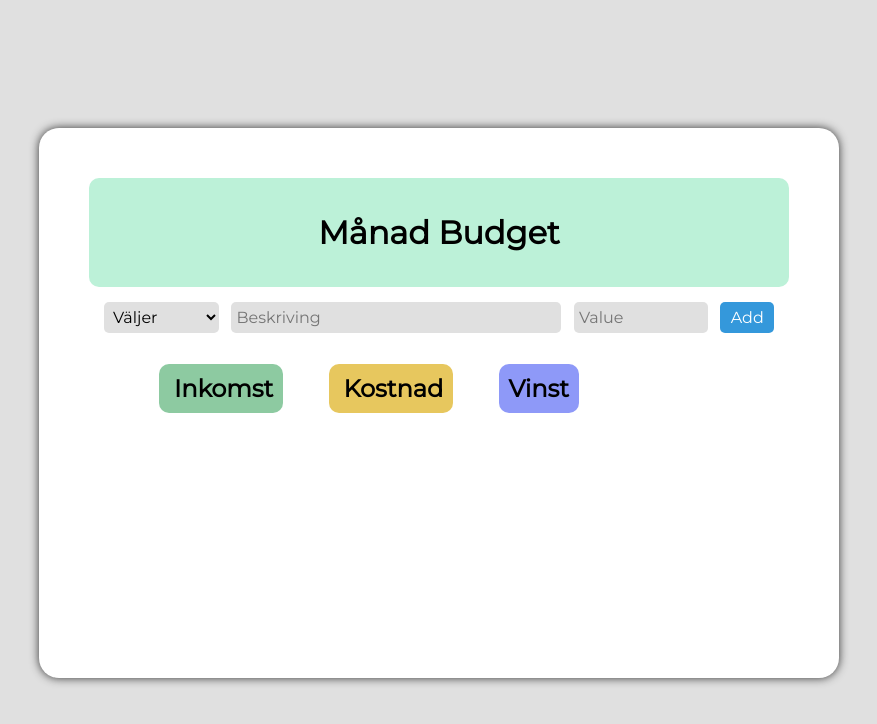
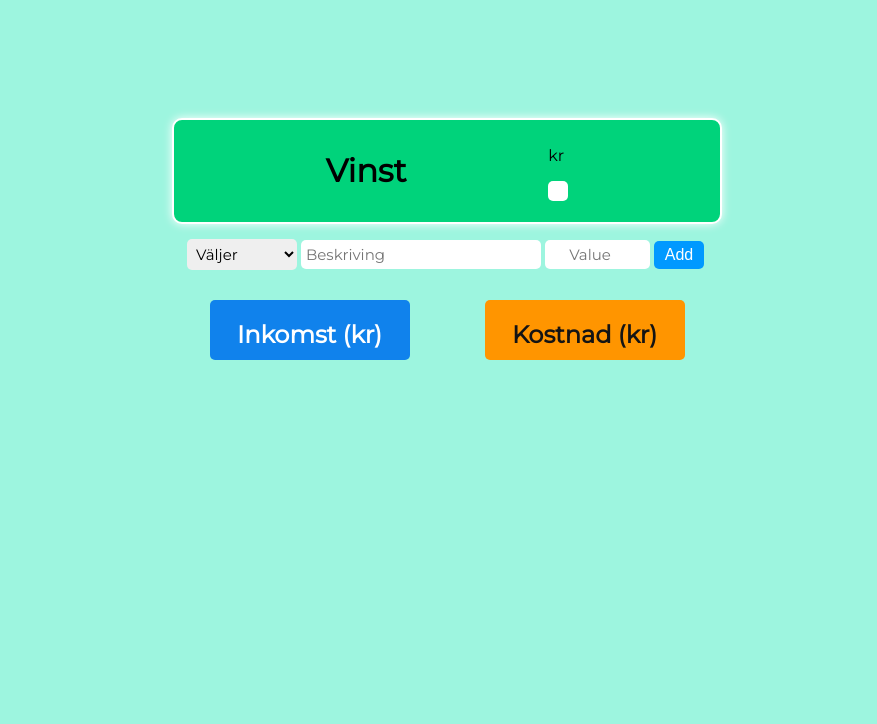
Before and after one commit to SuarPha/Inl-mning2-m-nad-budget, a website: page index.html in a window 1280 px wide. Shown: the whole page, without its empty margins (201-1078 px from the left). Drawn offline with nearby package versions, Linux system fonts and the light colour scheme; files that its build step writes are made by us from their sources.

Commit message:
add workshop

```diff
--- a/index.html
+++ b/index.html
@@ -16,9 +16,17 @@
 </head>
 <body>
     <div class="card-container">
-    <div class="header"><h1>Månad Budget</h1></div>
+        <div class="border-containner">
+        <div class="header" id="earned-summa">
+            <h1>Vinst</h1>
+            <div class="vinst-container">
+                <p class="earn_symbol">kr</p>
+            <div class="vinst-summa"></div>
+            </div>
+        </div>
+         </div>
         <div class="form-area">
-    <select name="" id="select-area" required>
+        <select name="" id="select-button" required>
             <option value="väljer">Väljer</option>
             <option value="+">+ /inkomst</option>
             <option value="-">- /kostnad</option>
@@ -26,23 +34,23 @@
 
             <input type="description" class="desc" placeholder="Beskriving" required>
             <input type="number" class="value" placeholder="Value" required>
-    <button class="btn-add">Add</button>
+            <button class="btn-add" id="push">Add</button>
+
         </div>
+
 
     <div class="list-container">
 
-        <div class="inkomst-list"><h2>Inkomst</h2>
-
+        <div class="list" id="inkomst"><h2>Inkomst (kr)</h2>
             <div class="inkomst-container"></div>
+            <div class="item-inkomst"></div>
         </div>
 
-        <div class="kostnad-list"><h2>Kostnad</h2>
+        <div class="list" id="kostnad"><h2>Kostnad (kr)</h2>
              <div class="kostnad-container"></div>
         </div>
 
-        <div class="vinst"><h2>Vinst</h2>
-            <div class="vinst-summa"></div>
-        </div>
+
     </div>
     </div>
 </body>
--- /dev/null
+++ b/sass/global.scss
@@ -0,0 +1,148 @@
+* *:before *:after {
+  margin: 0;
+  padding: 0;
+  box-sizing: border-box;
+  font-family: $font-color;
+}
+body {
+  width: 100%;
+  height: 100vh;
+  display: flex;
+  justify-content: center;
+  align-items: center;
+  background-color: $body-bg;
+}
+h2 {
+  font-family: $montserrat;
+}
+.card-container {
+  margin: 25px;
+  width: 550px;
+  height: 100vh;
+  outline: $background-color;
+}
+
+.header {
+  display: flex;
+  justify-content: space-evenly;
+  background-color: $vinst-list;
+  padding: 10px;
+  margin-top: 20%;
+  border: 2px solid $list-color;
+  border-radius: 10px;
+  font-weight: 500;
+  font-family: $montserrat;
+  box-shadow: 0 0 10px $font-color;
+}
+
+.earn_symbol .vinst-summa {
+  padding-left: 10px;
+}
+.form-area {
+  padding: 15px;
+}
+#select-button {
+  padding: 5px;
+  font-size: 15px;
+  border: none;
+  border-radius: 5px;
+  font-family: $montserrat;
+}
+.input-area input {
+  flex-direction: row;
+  border: none;
+  padding: 10px;
+  border-radius: 10px;
+  outline: none;
+}
+.desc {
+  padding: 5px;
+  width: 230px;
+  font-size: 15px;
+  border: none;
+  border-radius: 5px;
+  background-color: $font-color;
+  font-family: $montserrat;
+}
+.value {
+  padding: 5px;
+  width: 95px;
+  font-size: 15px;
+  text-align: center;
+  border: none;
+  border-radius: 5px;
+  font-family: $montserrat;
+}
+.btn-add {
+  font-size: 1rem;
+  width: 50px;
+  padding: 5px;
+  background-color: $btn-color;
+  color: $font-color;
+  border: none;
+  border-radius: 5px;
+  cursor: pointer;
+}
+.btn-add:hover {
+  background-color: $box-shadow;
+  color: $font-color;
+}
+.list {
+  background-color: $background-color;
+  width: 200px;
+  height: 60px;
+  margin-top: 15px;
+  margin-bottom: 10px;
+  border-radius: 5px;
+  color: $text-color;
+  font-size: 1rem;
+  text-align: center;
+}
+
+.list-container {
+  display: flex;
+  justify-content: space-around;
+  align-items: center;
+  padding: 0;
+  margin: 0;
+}
+#inkomst h2 {
+  color: $font-color;
+}
+#kostnad {
+  background-color: $kostnad-list;
+}
+#vinst {
+  background-color: $vinst-list;
+}
+.vinst-summa {
+  color: $text-color;
+  border-radius: 5px;
+  padding: 10px;
+  background-color: $font-color;
+  font-weight: 600;
+}
+.listTxt {
+  background-color: $list-color;
+  border: none;
+  border-radius: 5px;
+  font-family: $montserrat;
+  width: 100%;
+  border-bottom: 2px solid $box-shadow;
+  list-style: none;
+}
+li.listTxt {
+  display: flex;
+  justify-content: space-around;
+}
+.inkomst-container .listTxt {
+  border-bottom: 2px solid $vinst-list;
+}
+.far {
+  background-color: $font-color;
+  color: $tash-color;
+  width: 10px;
+  border-bottom: 2px solid $box-shadow;
+  cursor: pointer;
+  outline: none;
+}
--- a/sass/main.scss
+++ b/sass/main.scss
@@ -1,114 +1,2 @@
-* {
-  margin: 0;
-  padding: 0;
-  box-sizing: border-box;
-  font-family: "Montserrat", sans-serif;
-}
-body {
-  width: 100%;
-  padding-top: 10%;
-  height: 100vh;
-  display: flex;
-  justify-content: center;
-  align-self: center;
-  background-color: #e0e0e0;
-}
-.card-container {
-  width: 800px;
-  height: 550px;
-  background-color: #ffff;
-  border-radius: 20px;
-  box-shadow: 0 0 10px #333;
-  padding: 50px;
-}
-.header {
-  display: flex;
-  box-sizing: border-box;
-  padding-bottom: 5vh;
-  border-radius: 10px;
-  background-color: rgb(188, 241, 216);
-  padding: 5%;
-  justify-content: center;
-}
-.form-area {
-  padding: 15px;
-  display: flex;
-  flex-direction: row;
-  justify-content: space-between;
-}
-#select-area {
-  padding: 5px;
-  font-size: 1rem;
-  border: none;
-  border-radius: 5px;
-  background-color: #e0e0e0;
-}
-.desc {
-  width: 330px;
-  padding: 5px;
-  font-size: 1rem;
-  border: none;
-  border-radius: 5px;
-  background-color: #e0e0e0;
-}
-.value {
-  padding: 5px;
-  width: 20%;
-  font-size: 1rem;
-  border: none;
-  border-radius: 5px;
-  background-color: #e0e0e0;
-}
-.btn-add {
-  display: block;
-  width: 8%;
-  border: none;
-  border-radius: 5px;
-  background-color: #3498db;
-  color: #ffff;
-  font-size: 1rem;
-  cursor: pointer;
-}
-.list-container {
-  display: flex;
-  justify-content: space-between;
-  flex-direction: row;
-  align-content: center;
-  padding-left: 10%;
-  width: 70%;
-  max-width: 700px;
-  margin: 1rem 0 3rem;
-}
-.inkomst-list h2 {
-  display: flex;
-  flex-direction: column;
-  justify-content: center;
-  align-items: center;
-  background-color: rgb(141, 202, 161);
-  padding: 10px;
-  padding-left: 15px;
-  border-radius: 10px;
-}
-.kostnad-list h2 {
-  display: flex;
-  flex-direction: column;
-  justify-content: center;
-  align-items: center;
-  background-color: rgb(231, 199, 94);
-  padding: 10px;
-  padding-left: 15px;
-  border-radius: 10px;
-}
-.vinst h2 {
-  display: flex;
-  flex-direction: column;
-  justify-content: center;
-  align-items: center;
-  background-color: rgb(142, 153, 248);
-  padding: 10px;
-  border-radius: 10px;
-}
-.vinst-summa {
-  font-weight: bold;
-  color: rgb(12, 12, 148);
-}
+@import "./varibles.scss";
+@import "./global.scss";
--- /dev/null
+++ b/sass/varibles.scss
@@ -0,0 +1,24 @@
+// colors variables
+$text-color: #141414;
+$input-colors: #d6d0d0;
+$body-bg: #9df5df;
+$background-color: #1082ec;
+
+// font variables
+$montserrat: "Montserrat", sans-serif;
+
+//card container
+$card-color: #f3f3f3;
+$box-shadow: #c70a0a;
+
+//button color
+$btn-color: #0099ff;
+$font-color: #ffff;
+
+//listor section
+
+$kostnad-list: #ff9500;
+$vinst-list: #00d37b;
+$list-color: #ffff;
+$tash-color: red;
+$vinst-font: #ff5f02;
--- a/script.js
+++ b/script.js
@@ -23,7 +23,8 @@ if(option.value == "+"){
     const div = document.querySelector(".inkomst-container");
 
     //console.log(div);
-    div.innerHTML += `<li>${description} : ${value}</li>`
+    div.innerHTML += `<li class="listTxt">${description} : ${value}<button class="taBort">
+    <i class="far fa-trash-alt"></i></button></li>`
 }
 
 if(option.value == "-"){
@@ -34,7 +35,11 @@ if(option.value == "-"){
     const kostnadDiv = document.querySelector(".kostnad-container");
 
     //console.log(div);
-    kostnadDiv.innerHTML += `<li>${description} : ${value}</li>`
+    kostnadDiv.innerHTML += `<li class="listTxt">
+
+    ${description} : ${value} <button class="taBort">
+    <i class="far fa-trash-alt"></i>
+    </button></li>`
 }
     console.log(inkomstLista, kostnadLista);
 
@@ -49,7 +54,15 @@ var kostnadSumma = 0;
     }
     console.log(inkomstSumma, kostnadSumma);
 
+var itemRadera = document.querySelectorAll(".taBort");
+    for(var i = 0; i<itemRadera.length; i++){
+    itemRadera[i].onclick = function(){
+        this.parentNode.remove();
+    }
+}
+
 /*const vinstDiv = document.querySelector(".vinst");
     vinstDiv.textContent = inkomstSumma - kostnadSumma*/
     document.querySelector(".vinst-summa").textContent = inkomstSumma - kostnadSumma;
+
 }
```
Lines whose indentation alone changed are shown as unchanged.
